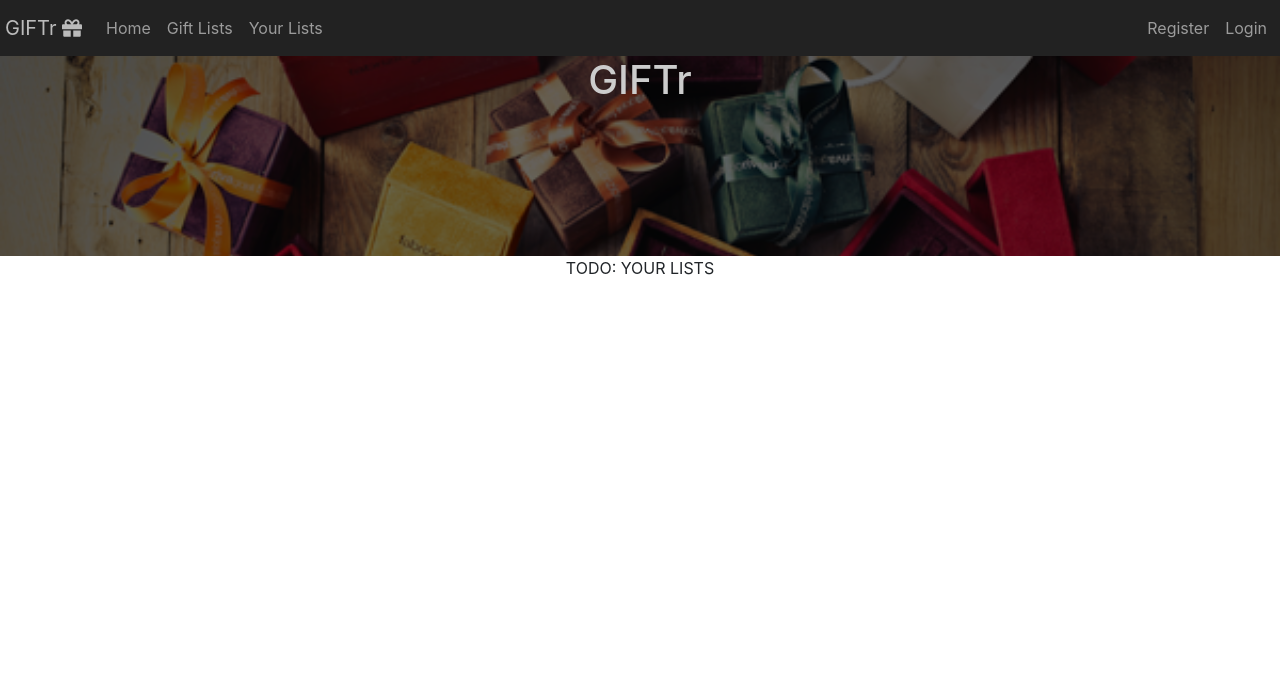
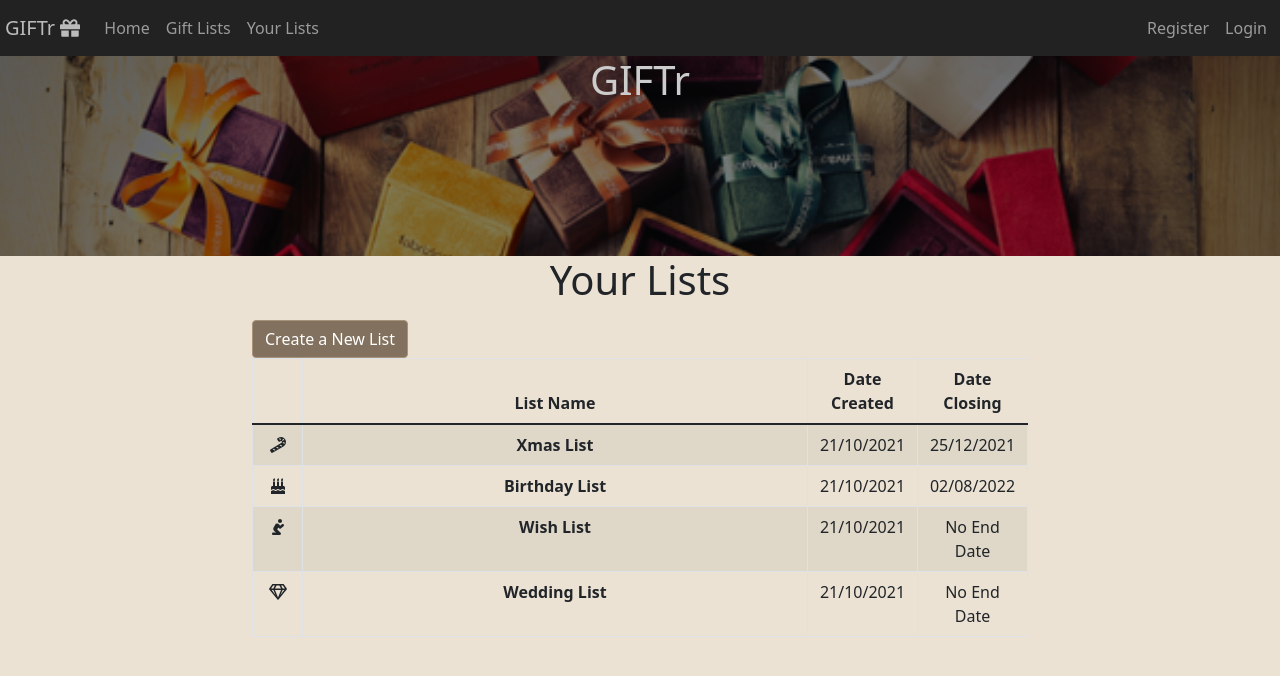
Before and after one commit to Draxy-au/giftr, a React (Create React App) app: page /yourlists in a window 1280 px wide. Shown: the top 676 px of the page. Built offline with nearby package versions, Linux system fonts and the light colour scheme.

Commit message:
Your Lists udpated

```diff
--- a/src/App.js
+++ b/src/App.js
@@ -7,6 +7,7 @@ import Login from "./Components/Login/Login";
 import Register from "./Components/Register/Register";
 import NoMatch from "./Components/NoMatch/NoMatch";
 import { Jumbo } from "./Components/Jumbo/Jumbo";
+import { YourList } from "./Components/YourList/YourList";
 
 function App() {
   return (
@@ -14,6 +15,7 @@ function App() {
       <div className="App">
         <NavigationBar />
         <Jumbo />
+
         <Switch>
           <Route path="/login">
             <Login />
@@ -25,7 +27,7 @@ function App() {
             TODO: GIFT LISTS
           </Route>
           <Route path="/yourlists">
-            TODO: YOUR LISTS
+            <YourList />
           </Route>
           <Route exact path="/">
             <Home />
--- a/src/Components/Jumbo/Jumbo.css
+++ b/src/Components/Jumbo/Jumbo.css
@@ -4,7 +4,7 @@
 
 .overlay {
   background-color: #000;
-  opacity: 0.6;
+  opacity: 0.5;
   position: absolute;
   top: 0;
   right: 0;
--- /dev/null
+++ b/src/Components/YourList/YourList.css
@@ -0,0 +1,88 @@
+.yourlist-container {
+  display: flex;
+  flex-direction: row;
+  align-items: center;
+  justify-content: center;
+}
+
+.yourlist {
+  display: flex;
+  flex-direction: column;
+  align-items: center;
+  justify-content: center;
+  width: 800px;
+}
+
+.yourlist-title {
+  display: flex;
+  align-items: center;
+  justify-content: center;
+}
+
+.btnCreateNewList {
+  align-self: flex-start;
+  background-color: rgb(129, 113, 94);
+  border-color: rgb(167, 146, 122);
+}
+
+.btnCreateNewList:hover {
+  background-color: rgb(133, 93, 44);
+  border-color: rgb(165, 112, 51);
+}
+
+.btnCreateNewList:active {
+  background-color: rgb(133, 93, 44);
+  border-color: rgb(165, 112, 51);
+  box-shadow: 0 0 0 .2rem rgba(252, 145, 23, 0.5)
+}
+
+.btnCreateNewList:visited {
+  background-color: rgb(133, 93, 44);
+  border-color: rgb(165, 112, 51);
+  box-shadow: 0 0 0 .2rem rgba(252, 145, 23, 0.5)
+}
+
+.btnCreateNewList:focus, .btnCreateNewList:active:focus {
+  background-color: rgb(133, 93, 44);
+  border-color: rgb(165, 112, 51);
+  box-shadow: 0 0 0 .2rem rgba(252, 145, 23, 0.5)
+}
+
+.table-date-name{
+  font-weight: bold;
+}
+
+.table-date-icon{
+  width: 50px;
+  text-align: center;
+}
+
+.table-date-created {
+  width: 110px;
+  text-align: center;
+}
+
+.table-date-closing {
+  width: 110px;
+  text-align: center;
+}
+
+@media screen and (max-width: 400px) {
+  .table-date-created {
+    display:none;
+  }
+  .btnCreateNewList {
+    width:100%;
+    align-self: center;
+  }
+}
+
+@media screen and (max-width: 370px) {
+  .table-date-created {
+    display:none;
+  }
+
+  .table-date-closing {
+    display:none;
+  }
+}
--- /dev/null
+++ b/src/Components/YourList/YourList.js
@@ -0,0 +1,71 @@
+import React from "react";
+import { Button, ButtonGroup, Container, Table } from "react-bootstrap";
+import { FontAwesomeIcon } from "@fortawesome/react-fontawesome";
+import {
+  faCandyCane,
+  faBirthdayCake,
+  faPray
+} from "@fortawesome/free-solid-svg-icons";
+import {
+  faGem
+} from "@fortawesome/free-regular-svg-icons";
+
+import { Link } from "react-router-dom";
+
+import "./YourList.css";
+
+export const YourList = () => {
+  const xmasIcon = <FontAwesomeIcon icon={faCandyCane} />;
+  const bdayIcon = <FontAwesomeIcon icon={faBirthdayCake} />;
+  const wishIcon = <FontAwesomeIcon icon={faPray} />;
+  const wedIcon = <FontAwesomeIcon icon={faGem} />;
+  return (
+    <div className="yourlist-container">
+      <div className="yourlist">
+        <div className="yourlist-title">
+          <h1>Your Lists</h1>
+        </div>
+        <Container className="d-flex flex-column">
+          <Button className="btnCreateNewList mt-2">Create a New List</Button>
+
+          <Table striped bordered hover>
+            <thead>
+              <tr>
+                <th className="table-date-icon"></th>
+                <th className="table-date-name">List Name</th>
+                <th className="table-date-created">Date Created</th>
+                <th className="table-date-closing">Date Closing</th>
+              </tr>
+            </thead>
+            <tbody>
+              <tr>
+                <td className="table-date-icon">{xmasIcon}</td>
+                <td className="table-date-name">Xmas List</td>
+                <td className="table-date-created">21/10/2021</td>
+                <td className="table-date-closing">25/12/2021</td>
+              </tr>
+              <tr>
+                <td className="table-date-icon">{bdayIcon}</td>
+                <td className="table-date-name">Birthday List</td>
+                <td className="table-date-created">21/10/2021</td>
+                <td className="table-date-closing">02/08/2022</td>
+              </tr>
+              <tr>
+                <td className="table-date-icon">{wishIcon}</td>
+                <td className="table-date-name">Wish List</td>
+                <td className="table-date-created">21/10/2021</td>
+                <td className="table-date-closing">No End Date</td>
+              </tr>
+              <tr>
+                <td className="table-date-icon">{wedIcon}</td>
+                <td className="table-date-name">Wedding List</td>
+                <td className="table-date-created">21/10/2021</td>
+                <td className="table-date-closing">No End Date</td>
+              </tr>
+            </tbody>
+          </Table>
+        </Container>
+      </div>
+    </div>
+  );
+};
--- a/src/index.css
+++ b/src/index.css
@@ -1,10 +1,5 @@
 body {
-  margin: 0;
-  font-family: -apple-system, BlinkMacSystemFont, 'Segoe UI', 'Roboto', 'Oxygen',
-    'Ubuntu', 'Cantarell', 'Fira Sans', 'Droid Sans', 'Helvetica Neue',
-    sans-serif;
-  -webkit-font-smoothing: antialiased;
-  -moz-osx-font-smoothing: grayscale;
+  background-color: #EBE2D3;
 }
 
 code {
```
